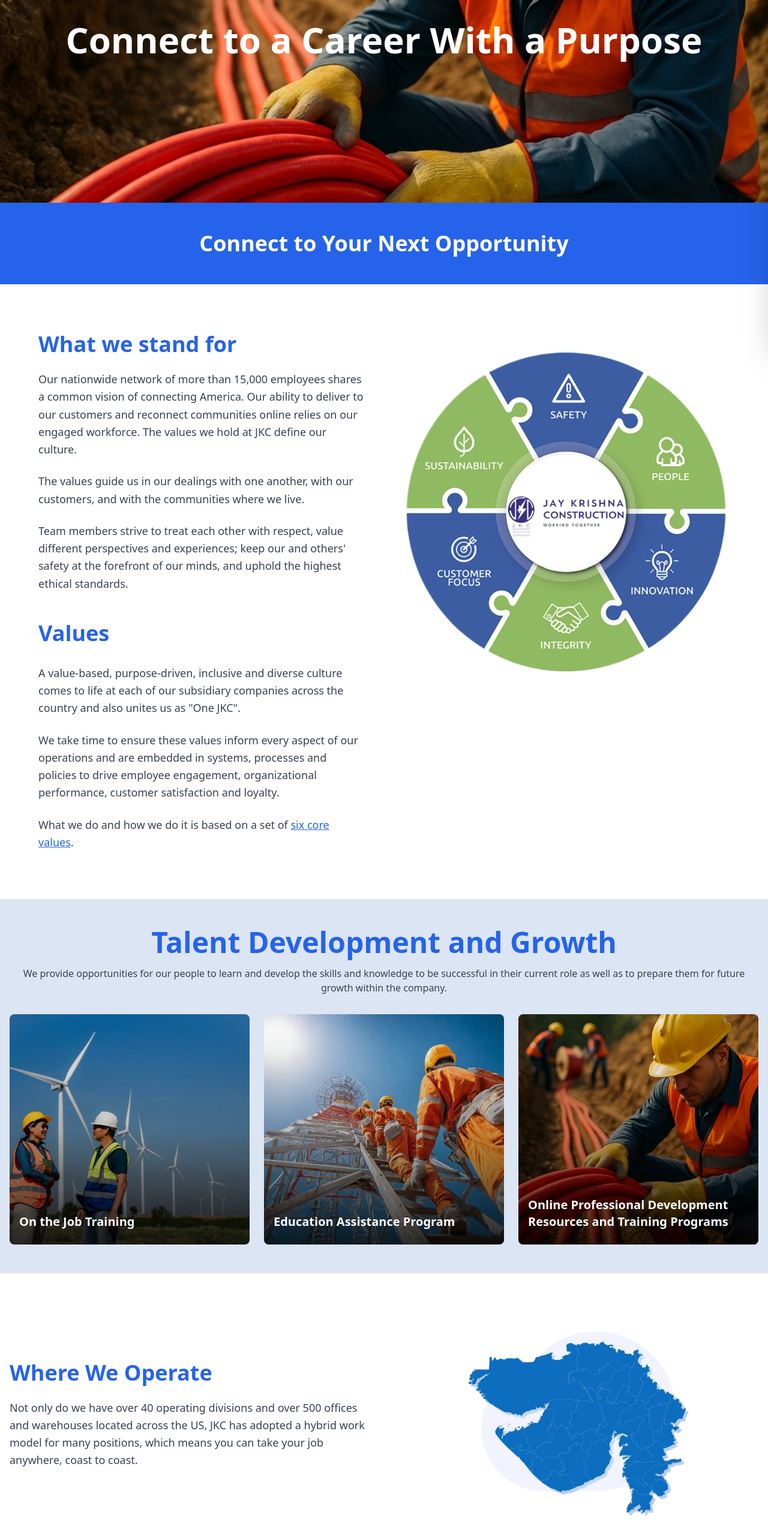
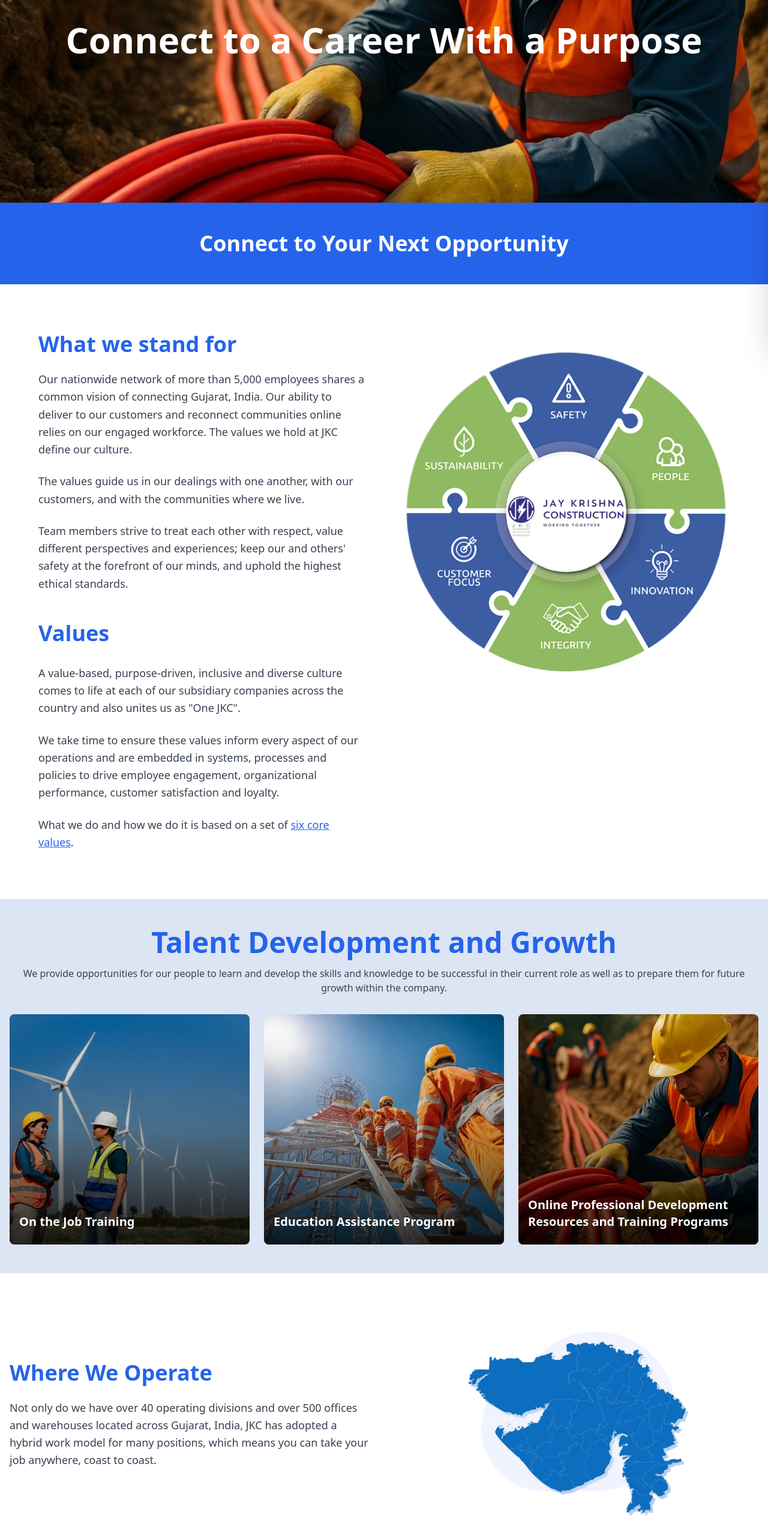
Before and after one commit to Yash-Sojitra-sys/JKconstruction, a React (Vite) app: page /life-at-jkc in a window 1280 px wide. Shown: the part 222-2788 px from the top of the page at 60% size. Built offline with nearby package versions, Linux system fonts and the light colour scheme.

Commit message:
Fix Benefits page crash and update location references: America->Gujarat, India and 15,000->5,000 employees

```diff
--- a/src/pages/Benefits.tsx
+++ b/src/pages/Benefits.tsx
@@ -2,9 +2,10 @@ import React, { useState } from 'react';
 import { ChevronRight } from 'lucide-react';
 import { useNavigate } from 'react-router-dom';
 import { IMAGES } from '../constants/images';
-import { Shield, Heart, DollarSign, PiggyBank, Baby, BookOpen, CreditCard, Zap, Phone, ChevronRight, Monitor, Users, Calendar, ShoppingBag } from 'lucide-react';
+import { Shield, Heart, DollarSign, PiggyBank, Baby, BookOpen, CreditCard, Zap, Phone, Monitor, Users, Calendar, ShoppingBag } from 'lucide-react';
 import Header from '../components/Header';
 import ServicesSection from '../components/ServicesSection';
+import Footer from '../components/Footer';
 
 const Benefits: React.FC = () => {
   const navigate = useNavigate();
@@ -177,7 +178,7 @@ const Benefits: React.FC = () => {
             Enjoy a full suite of exceptional first-class benefits as a member of the JKC family.
           </h2>
           <p className="text-gray-700 text-base leading-tight">
-            Serving the nation from more than 500 field offices with a talented workforce of over 15,000 employees, we remain unparalleled in scope and scale.
+            Serving Gujarat, India from more than 500 field offices with a talented workforce of over 5,000 employees, we remain unparalleled in scope and scale.
           </p>
         </div>
       </section>
--- a/src/pages/LifeAtJKC.tsx
+++ b/src/pages/LifeAtJKC.tsx
@@ -48,8 +48,8 @@ const LifeAtJKC: React.FC = () => {
               <div>
                 <h2 className="text-4xl font-bold text-blue-600 mb-6">What we stand for</h2>
                 <p className="text-gray-700 mb-6 text-lg leading-relaxed">
-                  Our nationwide network of more than 15,000 employees shares a common vision of
-                  connecting America. Our ability to deliver to our customers and reconnect communities
+                  Our nationwide network of more than 5,000 employees shares a common vision of
+                  connecting Gujarat, India. Our ability to deliver to our customers and reconnect communities
                   online relies on our engaged workforce. The values we hold at JKC define our culture.
                 </p>
                 <p className="text-gray-700 mb-6 text-lg leading-relaxed">
@@ -190,7 +190,7 @@ const LifeAtJKC: React.FC = () => {
               <h2 className="text-4xl font-bold text-blue-600 mb-6">Where We Operate</h2>
               <p className="text-gray-700 mb-6 text-lg leading-relaxed">
                 Not only do we have over 40 operating divisions and over 500 offices and warehouses
-                located across the US, JKC has adopted a hybrid work model for many positions, which
+                located across Gujarat, India, JKC has adopted a hybrid work model for many positions, which
                 means you can take your job anywhere, coast to coast.
               </p>
             </div>
--- a/src/pages/LocatingAndSUE.tsx
+++ b/src/pages/LocatingAndSUE.tsx
@@ -34,13 +34,13 @@ const LocatingAndSUE: React.FC = () => {
               <h2 className="text-5xl font-bold text-blue-600 mb-2">Locating & SUE</h2>
               <p className="text-2xl font-medium text-blue-600 mb-6">(SUB UTILITY ENQUIRY)</p>
               <p className="text-gray-700 text-lg leading-relaxed mb-6">
-                Our locating services provide the skilled workforce to ensure underground infrastructure is protected when excavation activity occurs. JKC's employees utilize modern technology to deliver timely, reliable, and accurate locate services to our clients throughout America.
+                Our locating services provide the skilled workforce to ensure underground infrastructure is protected when excavation activity occurs. JKC's employees utilize modern technology to deliver timely, reliable, and accurate locate services to our clients throughout Gujarat, India.
               </p>
               <p className="text-gray-700 text-lg leading-relaxed mb-6">
                 We complete millions of successful locates each year and include proper documentation to help reduce underground plant damages. Our Enhanced Positive Response process (EPR) helps excavators know where utilities are buried before construction begins. We also offer specialized services which include quality audit programs, facility documentation, standby services, risk assessment, leak surveys and meter inspections. Our suite of services enables our nation's infrastructure to remain healthy and sustainable into the future.
               </p>
               <p className="text-gray-700 text-lg leading-relaxed">
-                Every day, our locators work across America to achieve safer excavations and assist in reducing damages.
+                Every day, our locators work across Gujarat, India to achieve safer excavations and assist in reducing damages.
               </p>
             </div>
           </div>
--- a/src/pages/ProjectManagement.tsx
+++ b/src/pages/ProjectManagement.tsx
@@ -32,7 +32,7 @@ const ProjectManagement: React.FC = () => {
             <div className="px-20 py-20 pb-24">
               <h2 className="text-5xl font-bold text-blue-600 mb-6">Turnkey Project Management</h2>
               <p className="text-gray-700 text-lg leading-relaxed mb-6">
-                From the smallest town to the largest city, we manage telecommunications projects that connect America. We engineer all types of networks from fiber to 5G, perform locates prior to excavation, obtain permits before work begins, and construct and maintain high quality and dependable networks.
+                From the smallest town to the largest city, we manage telecommunications projects that connect Gujarat, India. We engineer all types of networks from fiber to 5G, perform locates prior to excavation, obtain permits before work begins, and construct and maintain high quality and dependable networks.
               </p>
               <p className="text-gray-700 text-lg leading-relaxed mb-6">
                 With broad expertise in telecommunications construction, we are a preferred partner for our customers. Our local presence, national footprint, and extensive experience enables JKC to reliably manage complex construction projects. Our local offices possess ground level knowledge of the construction work methods that are crucial to success.
--- a/src/pages/UploadResume.tsx
+++ b/src/pages/UploadResume.tsx
@@ -215,7 +215,7 @@ const UploadResume: React.FC = () => {
 
               <div className="mb-4">
                 <label className="block text-sm font-medium text-gray-700 mb-2">
-                  Are you legally authorized to work in the US for any employer? *
+                  Are you legally authorized to work in Gujarat, India for any employer? *
                 </label>
                 <div className="space-y-2">
                   <label className="flex items-center">
```
